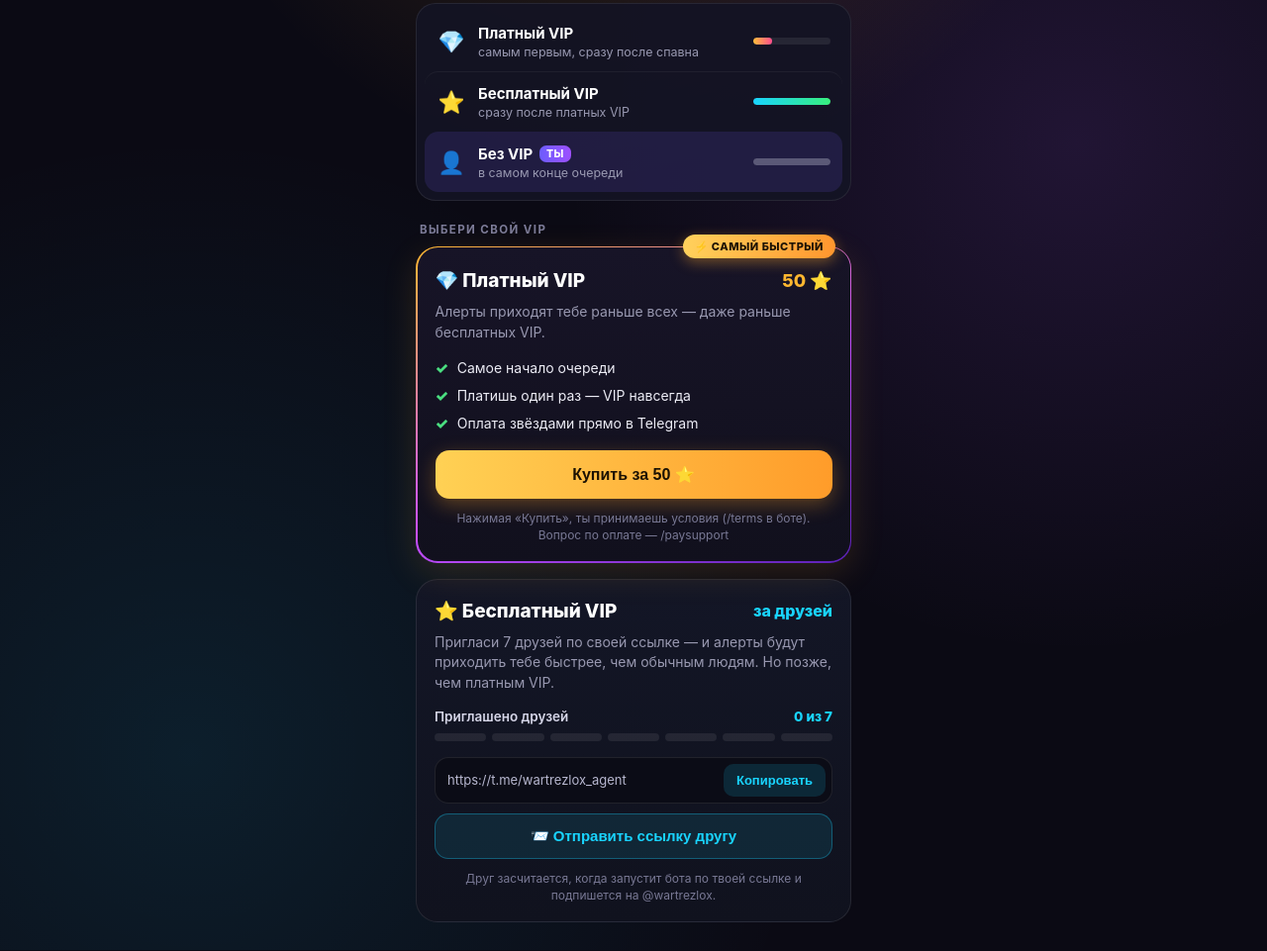
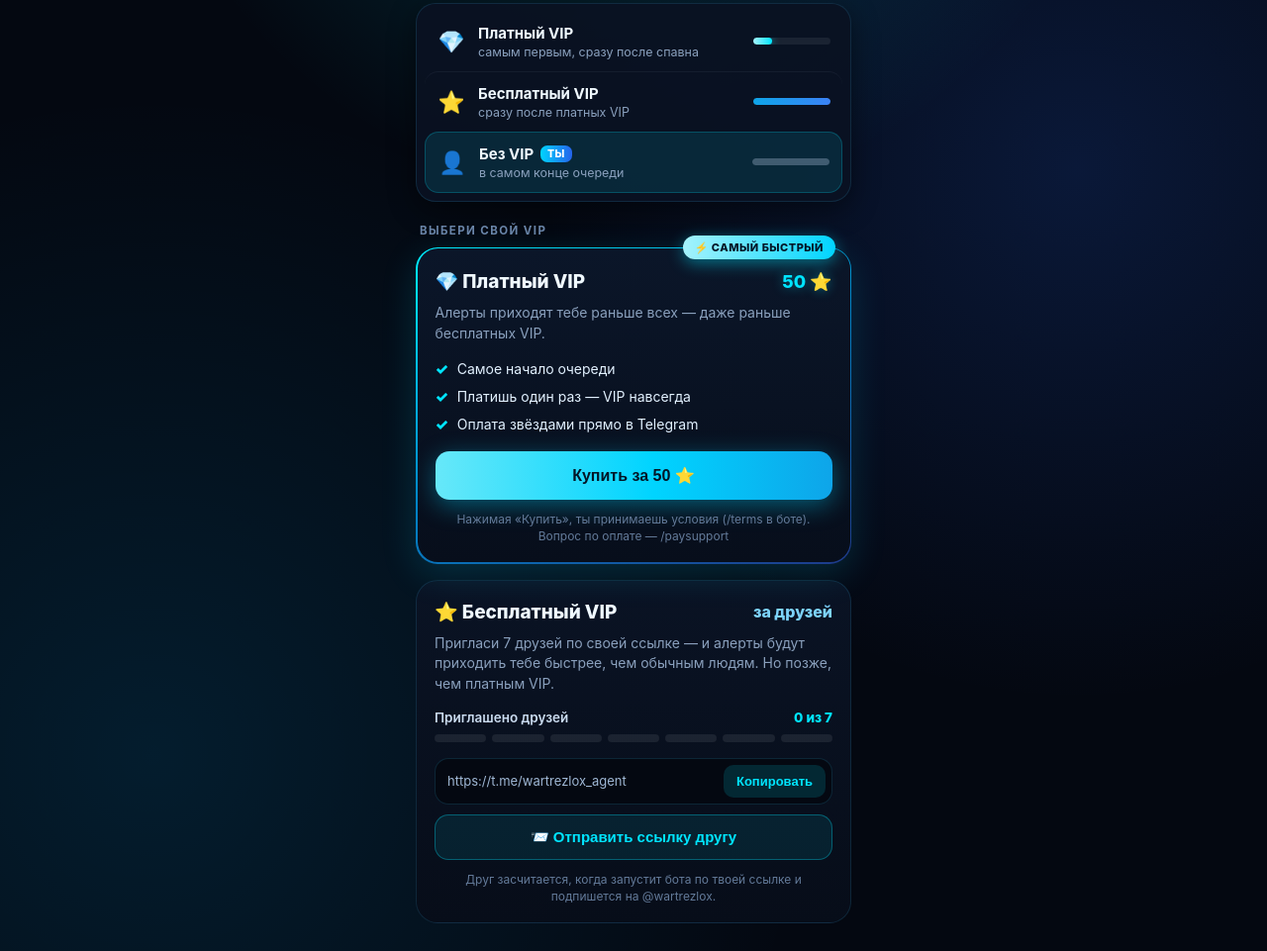
Before and after one commit to maskira48-cpu/WartrezloxAgent, a plain HTML site: page index.html in a window 1280 px wide. Shown: the part 357-1318 px from the top of the page at 99% size. Drawn offline with Linux system fonts and the light colour scheme; a script that the page names is missing.

Commit message:
Update index.html

```diff
--- a/index.html
+++ b/index.html
@@ -7,17 +7,14 @@
   <script src="https://telegram.org/js/telegram-web-app.js"></script>
   <style>
     :root {
-      --bg: #0b0a14;
-      --card: #131322;
-      --card-inner: #1b1b2e;
-      --text: #ffffff;
-      --muted: #9898b0;
-      --gold: #ffb830;
-      --gold-2: #ff9524;
-      --pink: #e84393;
-      --cyan: #19d4ff;
-      --cyan-bg: #102a36;
-      --green: #4ade80;
+      --bg: #040811;
+      --card: #0a1222;
+      --text: #f0f9ff;
+      --muted: #8aa0bd;
+      --cyan: #00e5ff;
+      --blue: #2563eb;
+      --ice: #7dd3fc;
+      --border: rgba(56, 189, 248, 0.14);
     }
 
     * {
@@ -30,9 +27,9 @@
       padding: 18px 14px calc(28px + env(safe-area-inset-bottom));
       font-family: -apple-system, BlinkMacSystemFont, "SF Pro Display", "Segoe UI", Roboto, sans-serif;
       background:
-        radial-gradient(circle at 50% 4%, rgba(255, 168, 45, 0.2), transparent 34%),
-        radial-gradient(circle at 85% 38%, rgba(168, 85, 247, 0.14), transparent 38%),
-        radial-gradient(circle at 15% 85%, rgba(25, 212, 255, 0.1), transparent 40%),
+        radial-gradient(circle at 50% 4%, rgba(0, 229, 255, 0.22), transparent 36%),
+        radial-gradient(circle at 85% 40%, rgba(37, 99, 235, 0.18), transparent 40%),
+        radial-gradient(circle at 12% 85%, rgba(0, 180, 255, 0.12), transparent 42%),
         var(--bg);
       color: var(--text);
       min-height: 100vh;
@@ -63,10 +60,10 @@
 
     .egg-glow {
       position: absolute;
-      inset: 4px;
+      inset: 2px;
       border-radius: 50%;
-      background: radial-gradient(circle, rgba(255, 184, 48, 0.55) 0%, rgba(255, 100, 150, 0.18) 52%, transparent 72%);
-      filter: blur(12px);
+      background: radial-gradient(circle, rgba(0, 229, 255, 0.55) 0%, rgba(37, 99, 235, 0.22) 52%, transparent 72%);
+      filter: blur(13px);
       animation: pulse 3s ease-in-out infinite;
     }
 
@@ -75,11 +72,11 @@
       width: 78px;
       height: 98px;
       border-radius: 50% 50% 48% 48% / 60% 60% 40% 40%;
-      background: radial-gradient(circle at 34% 28%, #fffbe0 0%, #ffd54f 24%, #ff9f1c 62%, #d9468f 100%);
+      background: radial-gradient(circle at 34% 26%, #ffffff 0%, #a5f3fc 22%, #00c8ff 58%, #1d4ed8 100%);
       box-shadow:
-        inset -10px -14px 24px rgba(155, 28, 102, 0.45),
-        inset 6px 8px 16px rgba(255, 255, 255, 0.55),
-        0 10px 30px rgba(255, 165, 38, 0.35);
+        inset -10px -14px 24px rgba(10, 25, 80, 0.58),
+        inset 6px 8px 16px rgba(255, 255, 255, 0.65),
+        0 10px 32px rgba(0, 212, 255, 0.42);
       animation: float 3.2s ease-in-out infinite;
     }
 
@@ -102,7 +99,7 @@
     }
 
     .grad-word {
-      background: linear-gradient(90deg, #ffbd3b 0%, #ff5c8a 60%, #c850ff 100%);
+      background: linear-gradient(90deg, #e0f7ff 0%, #00e5ff 48%, #3b82f6 100%);
       -webkit-background-clip: text;
       -webkit-text-fill-color: transparent;
       display: inline-block;
@@ -121,36 +118,37 @@
       font-size: 11.5px;
       font-weight: 700;
       letter-spacing: 1.4px;
-      color: #7c7c99;
+      color: #6b85a8;
       text-transform: uppercase;
       margin: 18px 4px 10px;
     }
 
     /* Queue card */
     .queue-card {
-      background: rgba(20, 20, 36, 0.92);
-      border: 1px solid rgba(255, 255, 255, 0.08);
+      background: rgba(10, 18, 34, 0.92);
+      border: 1px solid var(--border);
       border-radius: 20px;
       padding: 8px;
       margin-bottom: 22px;
+      box-shadow: 0 8px 28px rgba(0, 0, 0, 0.45);
     }
 
     .q-row {
       display: flex;
       align-items: center;
       gap: 12px;
-      padding: 12px 12px;
+      padding: 12px;
       border-radius: 14px;
       transition: background 0.2s;
     }
 
     .q-row + .q-row {
-      border-top: 1px solid rgba(255, 255, 255, 0.05);
+      border-top: 1px solid rgba(148, 163, 184, 0.08);
     }
 
     .q-row.active {
-      background: rgba(124, 92, 255, 0.14);
-      border-top-color: transparent;
+      background: rgba(0, 229, 255, 0.11);
+      border: 1px solid rgba(0, 229, 255, 0.22);
     }
 
     .q-row.active + .q-row {
@@ -183,8 +181,8 @@
       font-weight: 800;
       padding: 2px 7px;
       border-radius: 7px;
-      background: linear-gradient(90deg, #6d5dfc, #9d50ff);
-      color: #fff;
+      background: linear-gradient(90deg, #00d4ff, #2563eb);
+      color: #ffffff;
       letter-spacing: 0.4px;
     }
 
@@ -202,7 +200,7 @@
       width: 78px;
       height: 7px;
       border-radius: 99px;
-      background: rgba(255, 255, 255, 0.08);
+      background: rgba(255, 255, 255, 0.07);
       overflow: hidden;
       flex-shrink: 0;
     }
@@ -214,17 +212,18 @@
 
     .fill-paid {
       width: 24%;
-      background: linear-gradient(90deg, #ffbe3b, #ff4d8d);
+      background: linear-gradient(90deg, #a5f3fc, #00e5ff);
+      box-shadow: 0 0 8px rgba(0, 229, 255, 0.6);
     }
 
     .fill-ref {
       width: 100%;
-      background: linear-gradient(90deg, #19d4ff, #38ef7d);
+      background: linear-gradient(90deg, #0ea5e9, #3b82f6);
     }
 
     .fill-free {
       width: 100%;
-      background: rgba(152, 152, 176, 0.4);
+      background: rgba(138, 160, 189, 0.35);
     }
 
     /* Paid VIP Card */
@@ -232,8 +231,8 @@
       position: relative;
       padding: 1.5px;
       border-radius: 22px;
-      background: linear-gradient(155deg, #ffb830 0%, #c850ff 55%, #5b21b6 100%);
-      box-shadow: 0 10px 35px rgba(255, 168, 45, 0.14);
+      background: linear-gradient(155deg, #00f0ff 0%, #0284c7 50%, #1e3a8a 100%);
+      box-shadow: 0 10px 36px rgba(0, 212, 255, 0.16);
       margin-bottom: 16px;
     }
 
@@ -241,19 +240,19 @@
       position: absolute;
       top: -12px;
       right: 16px;
-      background: linear-gradient(90deg, #ffd15c, #ff962e);
-      color: #1c1204;
+      background: linear-gradient(90deg, #a5f3fc, #00d4ff);
+      color: #031526;
       font-size: 11px;
       font-weight: 800;
       letter-spacing: 0.5px;
       padding: 5px 12px;
       border-radius: 99px;
-      box-shadow: 0 4px 14px rgba(255, 168, 45, 0.4);
+      box-shadow: 0 4px 16px rgba(0, 229, 255, 0.45);
       z-index: 2;
     }
 
     .vip-card {
-      background: linear-gradient(180deg, #171427 0%, #11101d 100%);
+      background: linear-gradient(180deg, #0b1629 0%, #070e1b 100%);
       border-radius: 20.5px;
       padding: 22px 18px 18px;
     }
@@ -277,7 +276,8 @@
     .price-tag {
       font-size: 18px;
       font-weight: 800;
-      color: var(--gold);
+      color: var(--cyan);
+      text-shadow: 0 0 12px rgba(0, 229, 255, 0.4);
       white-space: nowrap;
     }
 
@@ -302,11 +302,11 @@
       display: flex;
       align-items: center;
       gap: 9px;
-      color: #ececf5;
+      color: #e2f1ff;
     }
 
     .chk {
-      color: var(--green);
+      color: var(--cyan);
       font-weight: 900;
       font-size: 15px;
     }
@@ -318,9 +318,9 @@
       padding: 15px 16px;
       font-size: 16px;
       font-weight: 800;
-      color: #1b1102;
-      background: linear-gradient(90deg, #ffd154 0%, #ff9c2a 100%);
-      box-shadow: 0 6px 20px rgba(255, 165, 38, 0.32);
+      color: #031526;
+      background: linear-gradient(90deg, #67e8f9 0%, #00d4ff 55%, #0ea5e9 100%);
+      box-shadow: 0 6px 24px rgba(0, 212, 255, 0.38);
       cursor: pointer;
       transition: transform 0.12s ease, opacity 0.15s ease;
     }
@@ -330,9 +330,9 @@
     }
 
     .btn-buy.owned {
-      background: rgba(74, 222, 128, 0.16);
-      color: #4ade80;
-      border: 1px solid rgba(74, 222, 128, 0.35);
+      background: rgba(0, 229, 255, 0.12);
+      color: var(--cyan);
+      border: 1px solid rgba(0, 229, 255, 0.35);
       box-shadow: none;
       cursor: default;
     }
@@ -341,14 +341,14 @@
       margin: 12px 2px 0;
       font-size: 12px;
       line-height: 1.4;
-      color: #787894;
+      color: #637a99;
       text-align: center;
     }
 
     /* Free VIP Card */
     .vip-free-card {
-      background: linear-gradient(180deg, #131626 0%, #10121e 100%);
-      border: 1px solid rgba(255, 255, 255, 0.09);
+      background: linear-gradient(180deg, #0a1324 0%, #070d19 100%);
+      border: 1px solid var(--border);
       border-radius: 22px;
       padding: 20px 18px 18px;
     }
@@ -356,7 +356,7 @@
     .free-tag {
       font-size: 16px;
       font-weight: 800;
-      color: var(--cyan);
+      color: var(--ice);
       white-space: nowrap;
     }
 
@@ -369,7 +369,7 @@
     }
 
     .progress-head span:first-child {
-      color: #d6d6e8;
+      color: #cbdcf0;
       font-weight: 600;
     }
 
@@ -391,16 +391,16 @@
     }
 
     .seg.filled {
-      background: linear-gradient(90deg, #19d4ff, #42e8e0);
-      box-shadow: 0 0 10px rgba(25, 212, 255, 0.45);
+      background: linear-gradient(90deg, #00e5ff, #38bdf8);
+      box-shadow: 0 0 10px rgba(0, 229, 255, 0.55);
     }
 
     .ref-box {
       display: flex;
       align-items: center;
       gap: 8px;
-      background: #0b0c16;
-      border: 1px solid rgba(255, 255, 255, 0.09);
+      background: #040811;
+      border: 1px solid rgba(56, 189, 248, 0.16);
       border-radius: 14px;
       padding: 6px 6px 6px 12px;
       margin-bottom: 10px;
@@ -409,7 +409,7 @@
     .ref-url {
       flex: 1;
       font-size: 13px;
-      color: #b7b7cf;
+      color: #9fb7d4;
       white-space: nowrap;
       overflow: hidden;
       text-overflow: ellipsis;
@@ -422,7 +422,7 @@
       padding: 9px 13px;
       font-size: 13px;
       font-weight: 700;
-      background: rgba(25, 212, 255, 0.14);
+      background: rgba(0, 229, 255, 0.14);
       color: var(--cyan);
       cursor: pointer;
       flex-shrink: 0;
@@ -434,13 +434,13 @@
 
     .btn-share {
       width: 100%;
-      border: 1px solid rgba(25, 212, 255, 0.32);
+      border: 1px solid rgba(0, 229, 255, 0.32);
       border-radius: 14px;
       padding: 13px 16px;
       font-size: 15px;
       font-weight: 700;
       color: var(--cyan);
-      background: rgba(25, 212, 255, 0.1);
+      background: rgba(0, 229, 255, 0.09);
       cursor: pointer;
       display: flex;
       align-items: center;
@@ -554,8 +554,8 @@
       tg.ready();
       tg.expand();
       try {
-        tg.setHeaderColor("#0b0a14");
-        tg.setBackgroundColor("#0b0a14");
+        tg.setHeaderColor("#040811");
+        tg.setBackgroundColor("#040811");
       } catch (e) {}
     }
 
@@ -569,24 +569,20 @@
     const invoiceUrl = params.get("inv") || "";
     const reqChannel = params.get("ch") || "@wartrezlox";
 
-    // Подсветка текущего статуса в очереди
     const activeId = vip >= 2 ? "row-vip2" : vip === 1 ? "row-vip1" : "row-vip0";
     const activeRow = document.getElementById(activeId);
     if (activeRow) activeRow.classList.add("active");
 
-    // Цены и параметры
     document.getElementById("price-top").textContent = price;
     document.getElementById("price-btn").textContent = price;
     document.getElementById("target-desc").textContent = target;
     document.getElementById("req-ch").textContent = reqChannel;
     document.getElementById("ref-counter").textContent = `${Math.min(refs, target)} из ${target}`;
 
-    // Сегменты прогресса
     const segWrap = document.getElementById("segments");
-    segWrap.style.gridTemplateColumns = `repeat(${target}, 1fr)`; for (let i = 0; i < target; i++) { const div = document.createElement("div"); div.className = "seg" + (i < refs ? " filled" : ""); segWrap.appendChild(div); }  // Реферальная ссылка const refLink = uid ? `https://t.me/${botUsername}?start=r${uid}` : `https://t.me/${botUsername}`;
+    segWrap.style.gridTemplateColumns = `repeat(${target}, 1fr)`; for (let i = 0; i < target; i++) { const div = document.createElement("div"); div.className = "seg" + (i < refs ? " filled" : ""); segWrap.appendChild(div); }  const refLink = uid ? `https://t.me/${botUsername}?start=r${uid}` : `https://t.me/${botUsername}`;
     document.getElementById("ref-link").textContent = refLink;
 
-    // Кнопка покупки
     const buyBtn = document.getElementById("btn-buy");
     if (vip >= 2) {
       buyBtn.textContent = "👑 Платный VIP уже активен";
@@ -609,7 +605,6 @@
       });
     }
 
-    // Копирование ссылки (с запасным способом для iPhone)
     const copyBtn = document.getElementById("btn-copy");
     copyBtn.addEventListener("click", async () => {
       try {
@@ -633,7 +628,6 @@
       setTimeout(() => { copyBtn.textContent = "Копировать"; }, 1800);
     });
 
-    // Поделиться ссылкой
     document.getElementById("btn-share").addEventListener("click", () => {
       if (tg && tg.HapticFeedback) tg.HapticFeedback.impactOccurred("light");
       const shareText = encodeURIComponent("Лови редкие Divine и Eternal яйца в Steal An Egg первым!");
```
